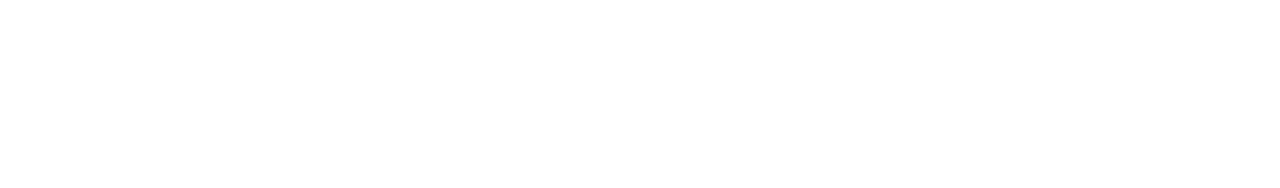
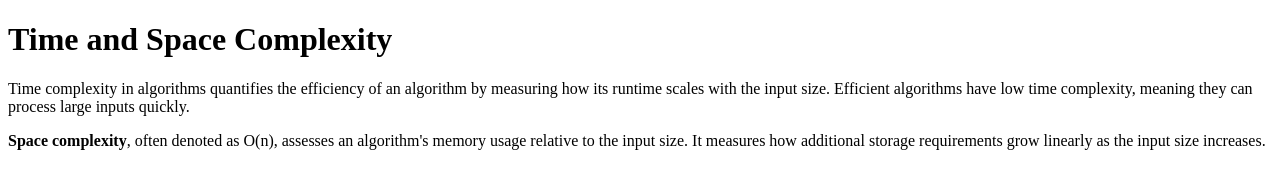
Before and after one commit to acciojob/time-and-space-complexity-vickyvivek557, a website: page main.html in a window 1280 px wide. Drawn offline with Linux system fonts and the light colour scheme.

Commit message:
created a submission

```diff
--- a/main.html
+++ b/main.html
@@ -8,6 +8,10 @@
 
 <body>
 	<!-- the entire body must be written by student -->
+	<h1>Time and Space Complexity</h1>
+	<p>Time complexity in algorithms quantifies the efficiency of an algorithm by measuring how its runtime scales with the input size. Efficient algorithms have low time complexity, meaning they can process large inputs quickly.</p>
+	<p><b>Space complexity</b>, often denoted as O(n), assesses an algorithm's memory usage relative to the input size. It measures how additional storage requirements grow linearly as the input size increases.</p>
+
     <script type="text/javascript" src="./script.js">
 </script>
 
```
